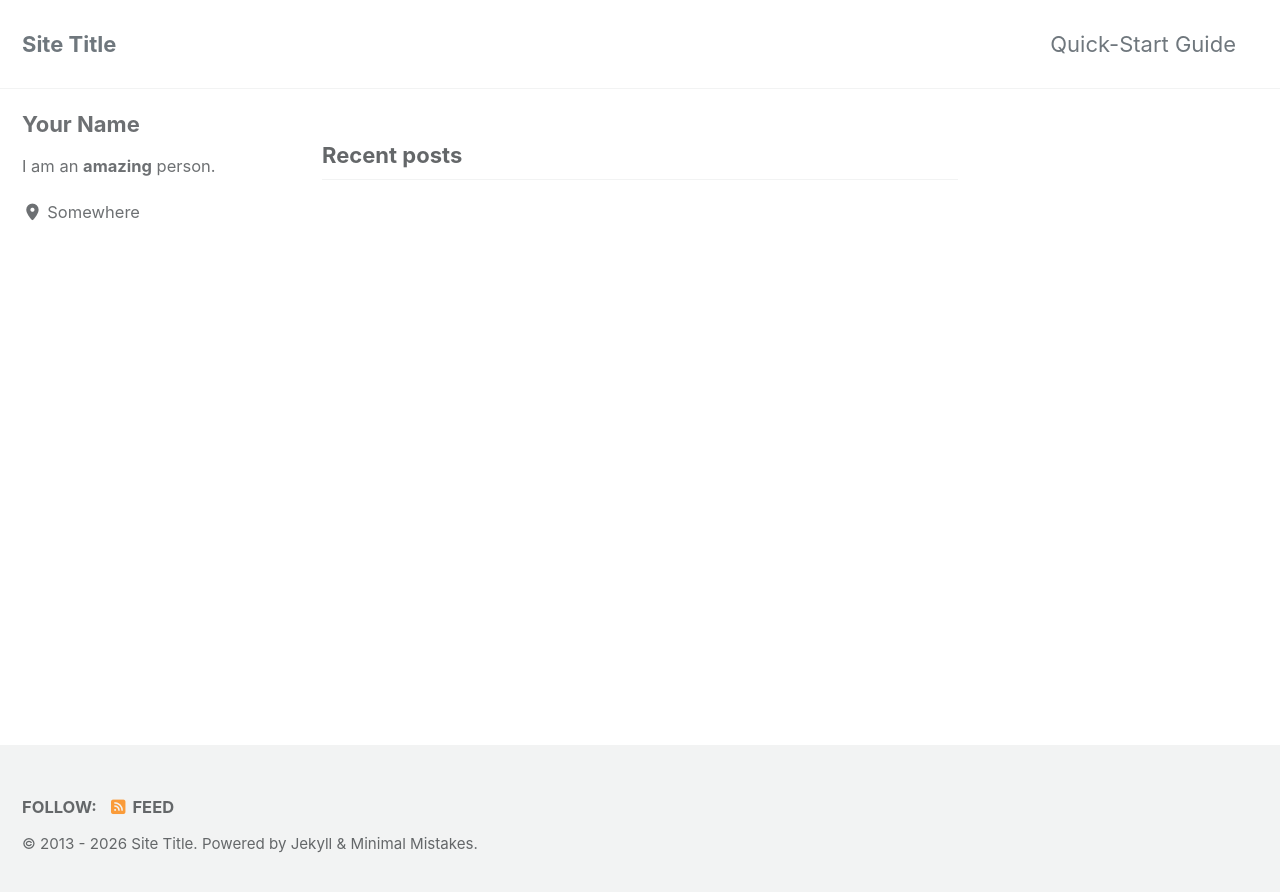
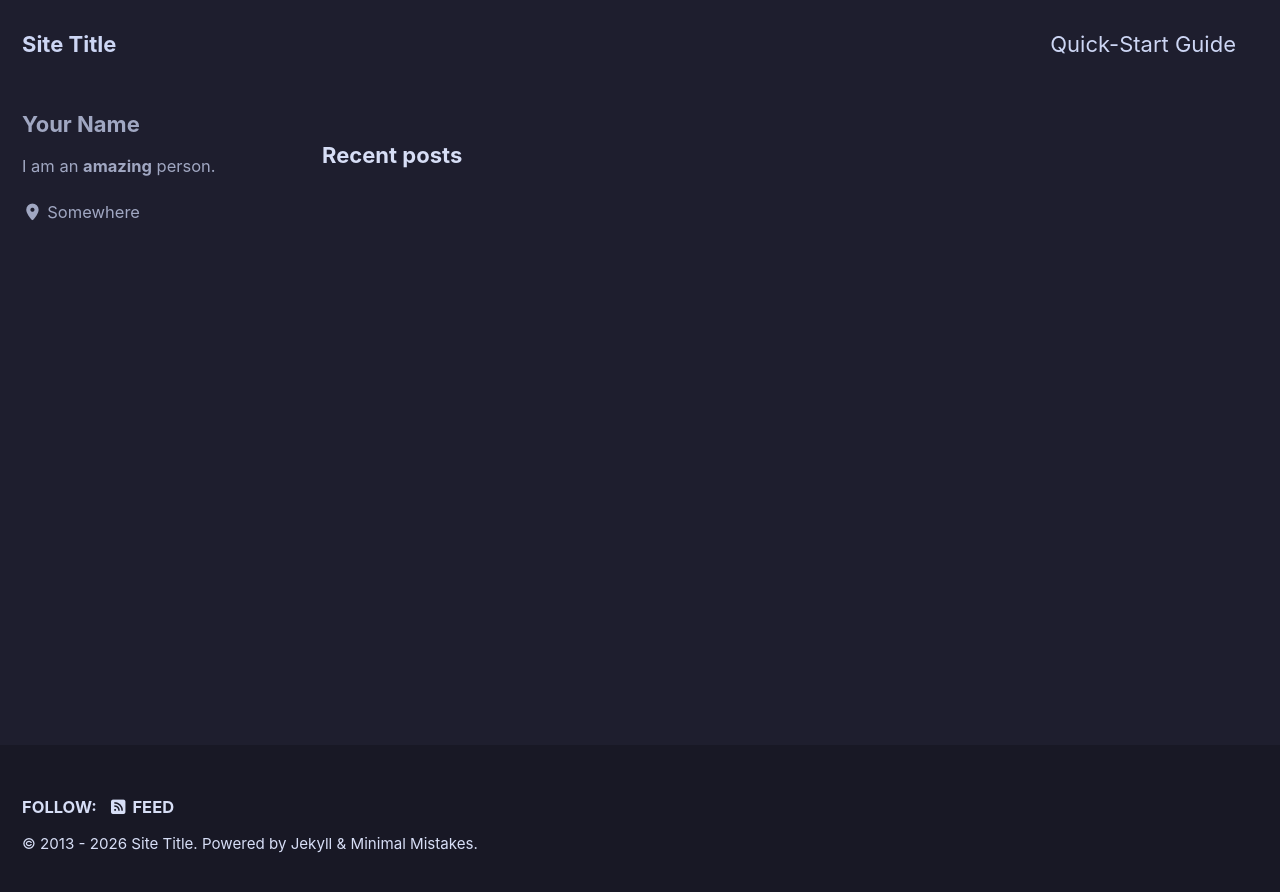
Before and after one commit to Kiimby/kiimby.github.io, a Jekyll site: the page built from index.html, in a window 1280 px wide. Shown: the top 892 px of the page. Built offline with Jekyll 4.4.1, drawn with Linux system fonts in a browser that asks for light colours; cached includes are drawn as plain includes; the list of posts is cut into pages by our own code.

Commit message:
Theme change

```diff
--- a/_config.yml
+++ b/_config.yml
@@ -12,7 +12,7 @@
 
 # theme                  : "minimal-mistakes-jekyll"
 # remote_theme           : "mmistakes/minimal-mistakes"
-minimal_mistakes_skin    : "default" # "air", "aqua", "contrast", "dark", "dirt", "neon", "mint", "plum", "sunrise", "catppuccin_latte", "catppuccin_mocha"
+minimal_mistakes_skin    : "catppuccin_mocha" # "default", "air", "aqua", "contrast", "dark", "dirt", "neon", "mint", "plum", "sunrise", "catppuccin_latte", "catppuccin_mocha"
 
 # Site Settings
 locale                   : "en-US"
```
Also changed, not shown: Gemfile (line endings or trailing spaces).
